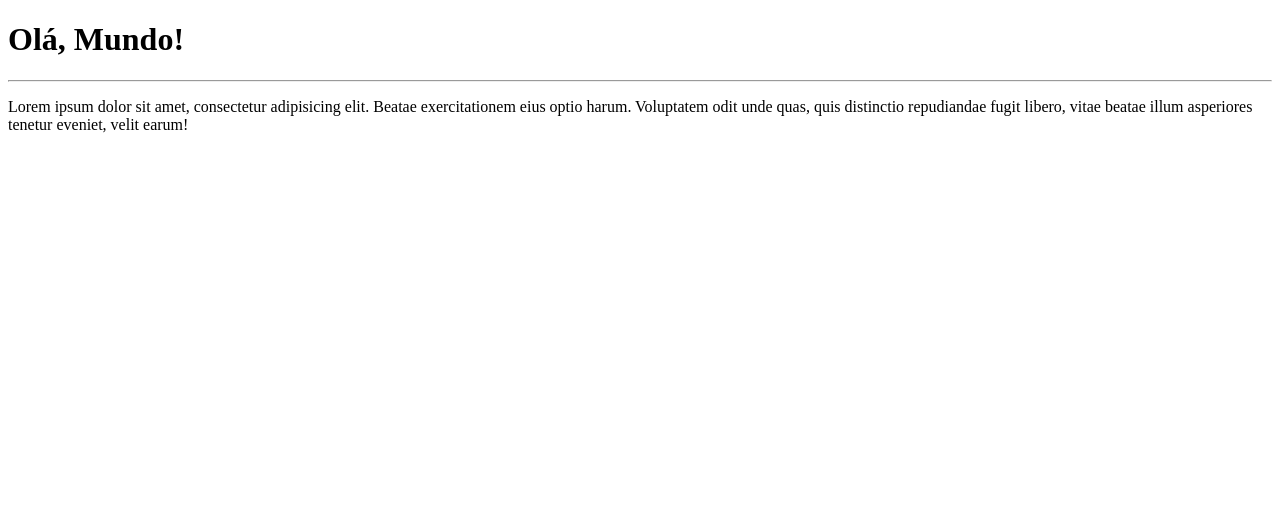
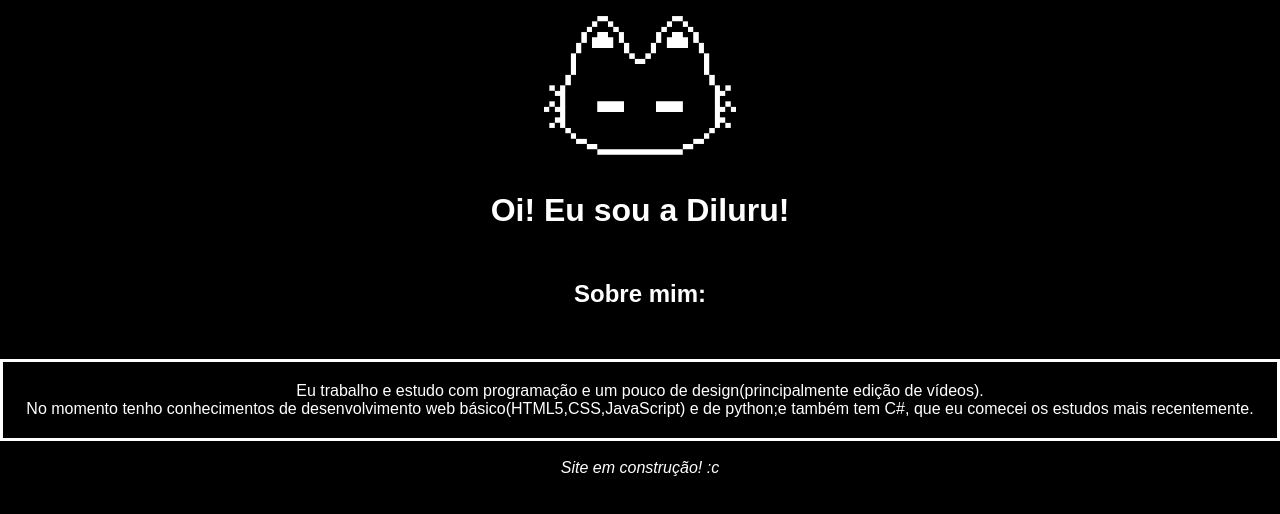
Before and after one commit to Diluru/Ola-Mundo, a plain HTML site: page Site/index.html in a window 1280 px wide. Drawn offline with Linux system fonts and the light colour scheme; files whose address does not match are found by name.

Commit message:
mudei o visual do Site git commit

```diff
--- a/Site/index.html
+++ b/Site/index.html
@@ -1,15 +1,26 @@
 <!DOCTYPE html>
 <html lang="pt-br">
+
 <head>
-    <meta charset="UTF-8">
-    <meta name="viewport" content="width=device-width, initial-scale=1.0">
-    <title><strong>Meu Primeiro Site em Repositório!</strong></title>
+  <meta charset="UTF-8">
+  <title>Meu Site</title>
+  <link href="/home/luna/Documents/Stuff/Projects/Code Projects/Ola-Mundo/Site/style.css" rel="stylesheet"/>
 </head>
+
 <body>
-    <h1>Olá, Mundo!</h1>
-    <hr>
-    <p>Lorem ipsum dolor sit amet, consectetur adipisicing elit.
-        Beatae exercitationem eius optio harum.
-        Voluptatem odit unde quas, quis distinctio repudiandae fugit libero, vitae beatae illum asperiores tenetur eveniet, velit earum!</p>
-</body>
+  <img src="/home/luna/Documents/Stuff/Projects/Code Projects/Ola-Mundo/Site/media/Diluru_cat-FINAL_transparente.png" class="logo">
+   <h1>Oi! Eu sou a Diluru!</h1>
+
+  <h2 class="sobre">
+    <strong>Sobre mim:</strong>
+  </h2>
+  <p class="bio">
+    Eu trabalho e estudo com programação e um pouco de design(principalmente edição de vídeos).
+    <br>
+    No momento tenho conhecimentos de desenvolvimento web básico(HTML5,CSS,JavaScript) e de python;e também tem C#, que eu comecei os estudos mais recentemente.
+  </p>
+  <br>
+  <p><em>Site em construção! :c</em></p>
+</body
+
 </html>
--- /dev/null
+++ b/Site/style.css
@@ -0,0 +1,27 @@
+*{
+    background-color: black;
+    color: white;
+    margin:0;
+    padding: 0;
+    box-sizing: border-box;
+    font-family: 'Poppins', sans-serif;
+    text-align: center;
+}
+
+.logo{
+    display: block;
+    margin-left: auto;
+    margin-right: auto;
+    width: 15%;
+}
+
+.sobre{
+
+    padding-top: 4%;
+    padding-bottom: 4%;
+}
+
+.bio{
+    border: 3px solid white;
+    padding: 20px;
+}
```
Also changed, not shown: Site/media/Diluru_cat-FINAL_transparente.png (added), Site/media/Diluru_logo.jpg (added).
